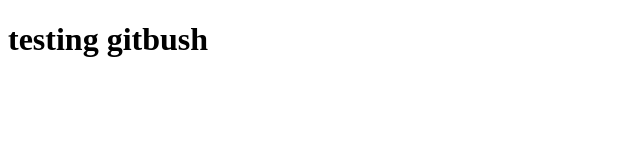
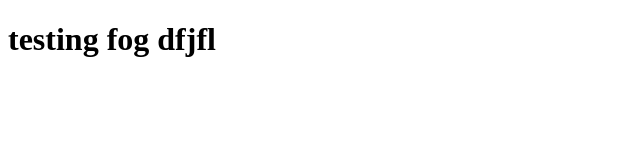
Before and after one commit to EaseMyResume/Emr, a plain HTML site: page index.html in a window 1280 px wide. Shown: the whole page, without its empty margins (0-640 px from the left). Drawn offline with Linux system fonts and the light colour scheme.

Commit message:
dekh mai kya karta hu

```diff
--- a/index.html
+++ b/index.html
@@ -6,6 +6,6 @@
     <title>practising git bush</title>
 </head>
 <body>
-    <h1>testing gitbush</h1>
+    <h1>testing  fog dfjfl</h1>
 </body>
 </html>
```
